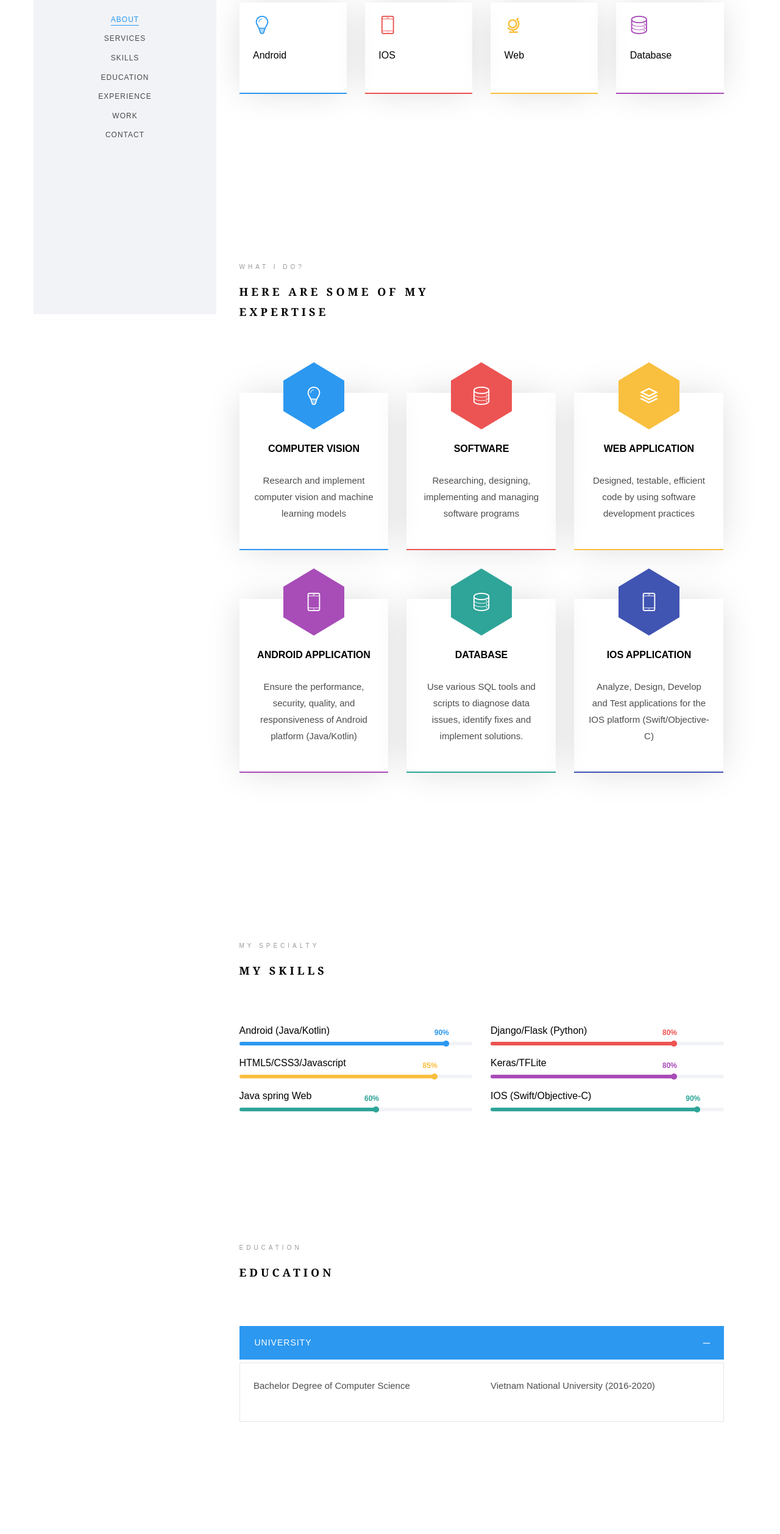
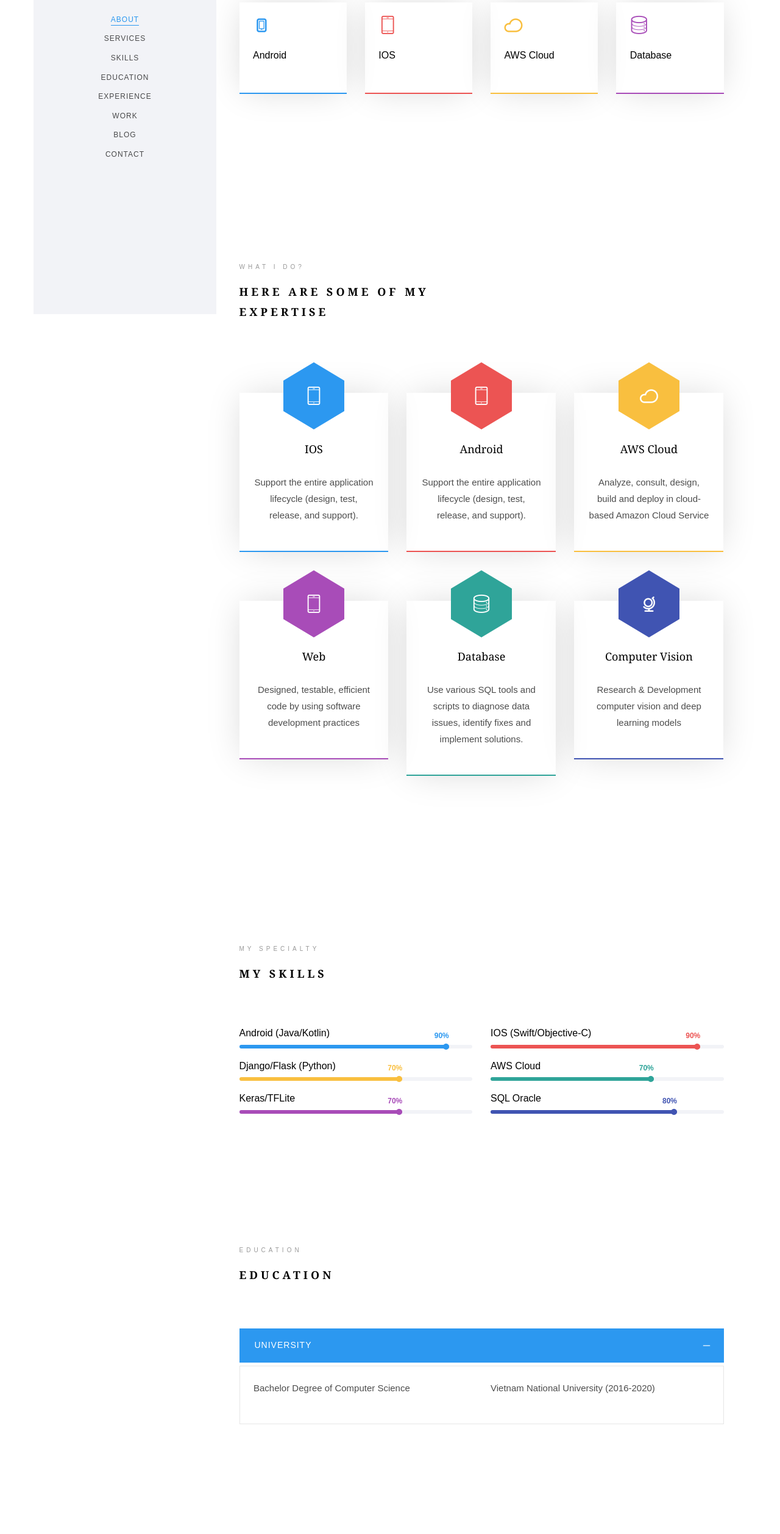
Before and after one commit to thangtran480/thangtran480.github.io, a plain HTML site: page index.html in a window 1280 px wide. Shown: the part 285-2800 px from the top of the page at 61% size. Drawn offline with Linux system fonts and the light colour scheme; files whose address does not match are found by name; a web font is replaced by a local one.

Commit message:
update profile

```diff
--- a/index.html
+++ b/index.html
@@ -74,7 +74,7 @@
 							<li><a href="#" data-nav-section="education">Education</a></li>
 							<li><a href="#" data-nav-section="experience">Experience</a></li>
 							<li><a href="#" data-nav-section="work">Work</a></li>
-							<!-- <li><a href="#" data-nav-section="blog">Blog</a></li> -->
+							<li><a href="#" data-nav-section="blog">Blog</a></li>
 							<li><a href="#" data-nav-section="contact">Contact</a></li>
 						</ul>
 					</div>
@@ -147,7 +147,9 @@ Link back to Colorlib can't be removed. Template is licensed under CC BY 3.0. </
 										<div class="about-desc">
 											<span class="heading-meta">About Us</span>
 											<h2 class="colorlib-heading">Who Am I?</h2>
-											<p><strong>Hi, I'm Thang Tran</strong> and I am a software engineer. I graduated from Vietnam National University in 2020 with a degree in Computer Science.</p>
+											<p><strong>Hi, I'm Thang Tran</strong> and I am a software engineer at Viettel Group. I
+												graduated from Vietnam National University in 2020 with a degree in
+												Computer Science.</p>
 											<p></p>
 
 										</div>
@@ -156,7 +158,7 @@ Link back to Colorlib can't be removed. Template is licensed under CC BY 3.0. </
 								<div class="row">
 									<div class="col-md-3 animate-box" data-animate-effect="fadeInLeft">
 										<div class="services color-1">
-											<span class="icon2"><i class="icon-bulb"></i></span>
+											<span class="icon2"><i class="icon-device-phone"></i></span>
 											<h3>Android</h3>
 										</div>
 									</div>
@@ -168,8 +170,8 @@ Link back to Colorlib can't be removed. Template is licensed under CC BY 3.0. </
 									</div>
 									<div class="col-md-3 animate-box" data-animate-effect="fadeInTop">
 										<div class="services color-3">
-											<span class="icon2"><i class="icon-globe-outline"></i></span>
-											<h3>Web</h3>
+											<span class="icon2"><i class="icon-cloud3"></i></span>
+											<h3>AWS Cloud</h3>
 										</div>
 									</div>
 									<div class="col-md-3 animate-box" data-animate-effect="fadeInBottom">
@@ -207,33 +209,36 @@ Link back to Colorlib can't be removed. Template is licensed under CC BY 3.0. </
 							<div class="col-md-4 text-center animate-box">
 								<div class="services color-1">
 									<span class="icon">
-										<i class="icon-bulb"></i>
+										<i class="icon-phone3"></i>
 									</span>
 									<div class="desc">
-										<h3>Computer Vision</h3>
-										<p>Research and implement computer vision and machine learning models</p>
+										<h4>IOS</h4>
+										<p>Support the entire application lifecycle (design, test, release, and
+											support).</p>
 									</div>
 								</div>
 							</div>
 							<div class="col-md-4 text-center animate-box">
 								<div class="services color-2">
 									<span class="icon">
-										<i class="icon-data"></i>
+										<i class="icon-phone3"></i>
 									</span>
 									<div class="desc">
-										<h3>Software</h3>
-										<p>Researching, designing, implementing and managing software programs</p>
+										<h4>Android</h4>
+										<p>Support the entire application lifecycle (design, test, release, and
+											support).</p>
 									</div>
 								</div>
 							</div>
 							<div class="col-md-4 text-center animate-box">
 								<div class="services color-3">
 									<span class="icon">
-										<i class="icon-layers2"></i>
+										<i class="icon-cloud3"></i>
 									</span>
 									<div class="desc">
-										<h3>Web Application</h3>
-										<p>Designed, testable, efficient code by using software development practices</p>
+										<h4>AWS Cloud</h4>
+										<p> Analyze, consult, design, build and deploy in cloud-based Amazon Cloud
+											Service</p>
 									</div>
 								</div>
 							</div>
@@ -243,8 +248,9 @@ Link back to Colorlib can't be removed. Template is licensed under CC BY 3.0. </
 										<i class="icon-phone3"></i>
 									</span>
 									<div class="desc">
-										<h3>Android Application</h3>
-										<p>Ensure the performance, security, quality, and responsiveness of Android platform (Java/Kotlin)</p>
+										<h4>Web</h4>
+										<p>Designed, testable, efficient code by using software development practices
+										</p>
 									</div>
 								</div>
 							</div>
@@ -254,19 +260,20 @@ Link back to Colorlib can't be removed. Template is licensed under CC BY 3.0. </
 										<i class="icon-data"></i>
 									</span>
 									<div class="desc">
-										<h3>Database</h3>
-										<p>Use various SQL tools and scripts to diagnose data issues, identify fixes and implement solutions.</p>
+										<h4>Database</h4>
+										<p>Use various SQL tools and scripts to diagnose data issues, identify fixes and
+											implement solutions.</p>
 									</div>
 								</div>
 							</div>
 							<div class="col-md-4 text-center animate-box">
 								<div class="services color-6">
 									<span class="icon">
-										<i class="icon-phone3"></i>
+										<i class="icon-globe-outline"></i>
 									</span>
 									<div class="desc">
-										<h3>IOS Application</h3>
-										<p>Analyze, Design, Develop and Test applications for the IOS platform (Swift/Objective-C)</p>
+										<h4>Computer Vision</h4>
+										<p>Research & Development computer vision and deep learning models</p>
 									</div>
 								</div>
 							</div>
@@ -328,24 +335,35 @@ Link back to Colorlib can't be removed. Template is licensed under CC BY 3.0. </
 									</div>
 								</div>
 							</div>
+							<div class="col-md-6 animate-box" data-animate-effect="fadeInLeft">
+								<div class="progress-wrap">
+									<h3>IOS (Swift/Objective-C)</h3>
+									<div class="progress">
+										<div class="progress-bar color-2" role="progressbar" aria-valuenow="70"
+											aria-valuemin="0" aria-valuemax="100" style="width:90%">
+											<span>90%</span>
+										</div>
+									</div>
+								</div>
+							</div>
 							<div class="col-md-6 animate-box" data-animate-effect="fadeInRight">
 								<div class="progress-wrap">
 									<h3>Django/Flask (Python)</h3>
 									<div class="progress">
-										<div class="progress-bar color-2" role="progressbar" aria-valuenow="60"
-											aria-valuemin="0" aria-valuemax="100" style="width:80%">
-											<span>80%</span>
+										<div class="progress-bar color-3" role="progressbar" aria-valuenow="60"
+											aria-valuemin="0" aria-valuemax="100" style="width:70%">
+											<span>70%</span>
 										</div>
 									</div>
 								</div>
 							</div>
-							<div class="col-md-6 animate-box" data-animate-effect="fadeInLeft">
+							<div class="col-md-6 animate-box" data-animate-effect="fadeInRight">
 								<div class="progress-wrap">
-									<h3>HTML5/CSS3/Javascript</h3>
+									<h3>AWS Cloud</h3>
 									<div class="progress">
-										<div class="progress-bar color-3" role="progressbar" aria-valuenow="85"
-											aria-valuemin="0" aria-valuemax="100" style="width:85%">
-											<span>85%</span>
+										<div class="progress-bar color-5" role="progressbar" aria-valuenow="90"
+											aria-valuemin="0" aria-valuemax="100" style="width:70%">
+											<span>70%</span>
 										</div>
 									</div>
 								</div>
@@ -355,34 +373,24 @@ Link back to Colorlib can't be removed. Template is licensed under CC BY 3.0. </
 									<h3>Keras/TFLite</h3>
 									<div class="progress">
 										<div class="progress-bar color-4" role="progressbar" aria-valuenow="90"
+											aria-valuemin="0" aria-valuemax="100" style="width:70%">
+											<span>70%</span>
+										</div>
+									</div>
+								</div>
+							</div>
+							<div class="col-md-6 animate-box" data-animate-effect="fadeInRight">
+								<div class="progress-wrap">
+									<h3>SQL Oracle</h3>
+									<div class="progress">
+										<div class="progress-bar color-6" role="progressbar" aria-valuenow="90"
 											aria-valuemin="0" aria-valuemax="100" style="width:80%">
 											<span>80%</span>
 										</div>
 									</div>
 								</div>
 							</div>
-							<div class="col-md-6 animate-box" data-animate-effect="fadeInLeft">
-								<div class="progress-wrap">
-									<h3>Java spring Web</h3>
-									<div class="progress">
-										<div class="progress-bar color-5" role="progressbar" aria-valuenow="90"
-											aria-valuemin="0" aria-valuemax="100" style="width:60%">
-											<span>60%</span>
-										</div>
-									</div>
-								</div>
-							</div>
-							<div class="col-md-6 animate-box" data-animate-effect="fadeInLeft">
-								<div class="progress-wrap">
-									<h3>IOS (Swift/Objective-C)</h3>
-									<div class="progress">
-										<div class="progress-bar color-5" role="progressbar" aria-valuenow="70"
-											aria-valuemin="0" aria-valuemax="100" style="width:90%">
-											<span>90%</span>
-										</div>
-									</div>
-								</div>
-							</div>
+
 							<!-- <div class="col-md-6 animate-box" data-animate-effect="fadeInRight">
 								<div class="progress-wrap">
 									<h3>SEO</h3>
@@ -462,8 +470,10 @@ Link back to Colorlib can't be removed. Template is licensed under CC BY 3.0. </
 												<h2><a href="#">Software Engineer</a> <br /><span>Viettel Group (Jun
 														2020 - Present)</span></h2>
 
-												<p>- Provide ongoing maintenance, support and enhancements in existing systems and platforms. <br />
-													- Development Application for Android</p>
+												<p>- Provide ongoing maintenance, support and enhancements in existing
+													systems and platforms. <br />
+													- Development Application for Android. <br />
+													- Development Application for IOS</p>
 											</div>
 										</div>
 									</article>
@@ -561,12 +571,16 @@ Link back to Colorlib can't be removed. Template is licensed under CC BY 3.0. </
 								<div class="project" style="background-image: url(images/hair-change-color.jpg);">
 									<div class="desc">
 										<div class="con">
-											<h3><a href="https://github.com/thangtran480/hair-segmentation" target="_blank">Color Hair Changing</a></h3>
+											<h3><a href="https://github.com/thangtran480/hair-segmentation"
+													target="_blank">Color Hair Changing</a></h3>
 											<span>A realtime hair color changing application on Android</span>
 											<p class="icon">
-												<span><a href="https://github.com/thangtran480/hair-segmentation" target="_blank"><i class="icon-eye"></i>1314</a></span>
-												<span><a href="https://github.com/thangtran480/hair-segmentation" target="_blank"><i class="icon-star"></i> 84</a></span>
-												<span><a href="https://github.com/thangtran480/hair-segmentation" target="_blank"><i class="icon-heart"></i> 39</a></span>
+												<span><a href="https://github.com/thangtran480/hair-segmentation"
+														target="_blank"><i class="icon-eye"></i>11000</a></span>
+												<span><a href="https://github.com/thangtran480/hair-segmentation"
+														target="_blank"><i class="icon-star"></i> 174</a></span>
+												<span><a href="https://github.com/thangtran480/hair-segmentation"
+														target="_blank"><i class="icon-heart"></i> 210</a></span>
 											</p>
 										</div>
 									</div>
@@ -591,7 +605,8 @@ Link back to Colorlib can't be removed. Template is licensed under CC BY 3.0. </
 								<div class="project" style="background-image: url(images/project3.jpg);">
 									<div class="desc">
 										<div class="con">
-											<h3><a href="https://github.com/thangtran480/SpeechApp">Speech Processing Android</a></h3>
+											<h3><a href="https://github.com/thangtran480/SpeechApp">Speech Processing
+													Android</a></h3>
 											<span>Application Android Assistant for Vietnamese</span>
 											<p class="icon">
 												<span><a href="#"><i class="icon-share3"></i></a></span>
@@ -650,14 +665,15 @@ Link back to Colorlib can't be removed. Template is licensed under CC BY 3.0. </
 						</div>
 						<div class="row">
 							<div class="col-md-12 animate-box">
-								<p><a href="https://github.com/thangtran480" class="btn btn-primary btn-lg btn-load-more">Load more <i
+								<p><a href="https://github.com/thangtran480"
+										class="btn btn-primary btn-lg btn-load-more">Load more <i
 											class="icon-reload"></i></a></p>
 							</div>
 						</div>
 					</div>
 				</section>
 
-				<!-- <section class="colorlib-blog" data-section="blog">
+				<section class="colorlib-blog" data-section="blog">
 					<div class="colorlib-narrow-content">
 						<div class="row">
 							<div class="col-md-6 col-md-offset-3 col-md-pull-3 animate-box"
@@ -669,52 +685,51 @@ Link back to Colorlib can't be removed. Template is licensed under CC BY 3.0. </
 						<div class="row">
 							<div class="col-md-4 col-sm-6 animate-box" data-animate-effect="fadeInLeft">
 								<div class="blog-entry">
-									<a href="blog.html" class="blog-img"><img src="images/blog-1.jpg"
+									<a href="https://hackmd.io/@thangtran480/SyVw9yIqu" class="blog-img"><img
+											src="https://docs.fastlane.tools/img/fastlane_text.png"
 											class="img-responsive" alt="HTML5 Bootstrap Template by colorlib.com"></a>
 									<div class="desc">
-										<span><small>April 14, 2018 </small> | <small> Web Design </small> | <small> <i
-													class="icon-bubble3"></i> 4</small></span>
-										<h3><a href="blog.html">Renovating National Gallery</a></h3>
-										<p>Separated they live in Bookmarksgrove right at the coast of the Semantics, a
-											large language ocean.</p>
+										<span>IOS</span>
+										<h3><a href="https://hackmd.io/@thangtran480/SyVw9yIqu">Fastlane tutorial for IOS</a></h3>
+										<p><strong>Fastlane</strong> là một công cụ giúp việc triển khai Android và IOS
+											trở nên dễ dàng và nhanh hơn</p>
 									</div>
 								</div>
 							</div>
 							<div class="col-md-4 col-sm-6 animate-box" data-animate-effect="fadeInRight">
 								<div class="blog-entry">
-									<a href="blog.html" class="blog-img"><img src="images/blog-2.jpg"
+									<a href="https://hackmd.io/@thangtran480/Sy0Bf_fKD" class="blog-img"><img
+											src="https://i2.wp.com/allhomecinema.com/wp-content/uploads/2020/12/iOS-7-10-Emblem.jpg?resize=1536%2C711&ssl=1"
 											class="img-responsive" alt="HTML5 Bootstrap Template by colorlib.com"></a>
 									<div class="desc">
-										<span><small>April 14, 2018 </small> | <small> Web Design </small> | <small> <i
-													class="icon-bubble3"></i> 4</small></span>
-										<h3><a href="blog.html">Wordpress for a Beginner</a></h3>
-										<p>Separated they live in Bookmarksgrove right at the coast of the Semantics, a
-											large language ocean.</p>
+										<span>IOS</span>
+										<h3><a href="https://hackmd.io/@thangtran480/Sy0Bf_fKD">Các thành phần chính trong project ios</a></h3>
+										<p>Các thành phần chính trong project ios</p>
 									</div>
 								</div>
 							</div>
 							<div class="col-md-4 col-sm-6 animate-box" data-animate-effect="fadeInLeft">
 								<div class="blog-entry">
-									<a href="blog.html" class="blog-img"><img src="images/blog-3.jpg"
+									<a href="https://hackmd.io/@thangtran480/HJ3oa_Mcu" class="blog-img"><img
+											src="https://d2908q01vomqb2.cloudfront.net/1b6453892473a467d07372d45eb05abc2031647a/2021/06/01/msk1.png"
 											class="img-responsive" alt="HTML5 Bootstrap Template by colorlib.com"></a>
 									<div class="desc">
-										<span><small>April 14, 2018 </small> | <small> Inspiration </small> | <small> <i
-													class="icon-bubble3"></i> 4</small></span>
-										<h3><a href="blog.html">Make website from scratch</a></h3>
-										<p>Separated they live in Bookmarksgrove right at the coast of the Semantics, a
-											large language ocean.</p>
+										<span>AWS</span>
+										<h3><a href="https://hackmd.io/@thangtran480/HJ3oa_Mcu">Virtual Private Cloud AWS</a></h3>
+										<!-- <p>Separated they live in Bookmarksgrove right at the coast of the Semantics, a
+											large language ocean.</p> -->
 									</div>
 								</div>
 							</div>
 						</div>
-						<div class="row">
+						<!-- <div class="row">
 							<div class="col-md-12 animate-box">
 								<p><a href="#" class="btn btn-primary btn-lg btn-load-more">Load more <i
 											class="icon-reload"></i></a></p>
 							</div>
-						</div>
+						</div> -->
 					</div>
-				</section> -->
+				</section>
 
 				<section class="colorlib-contact" data-section="contact">
 					<div class="colorlib-narrow-content">
```
